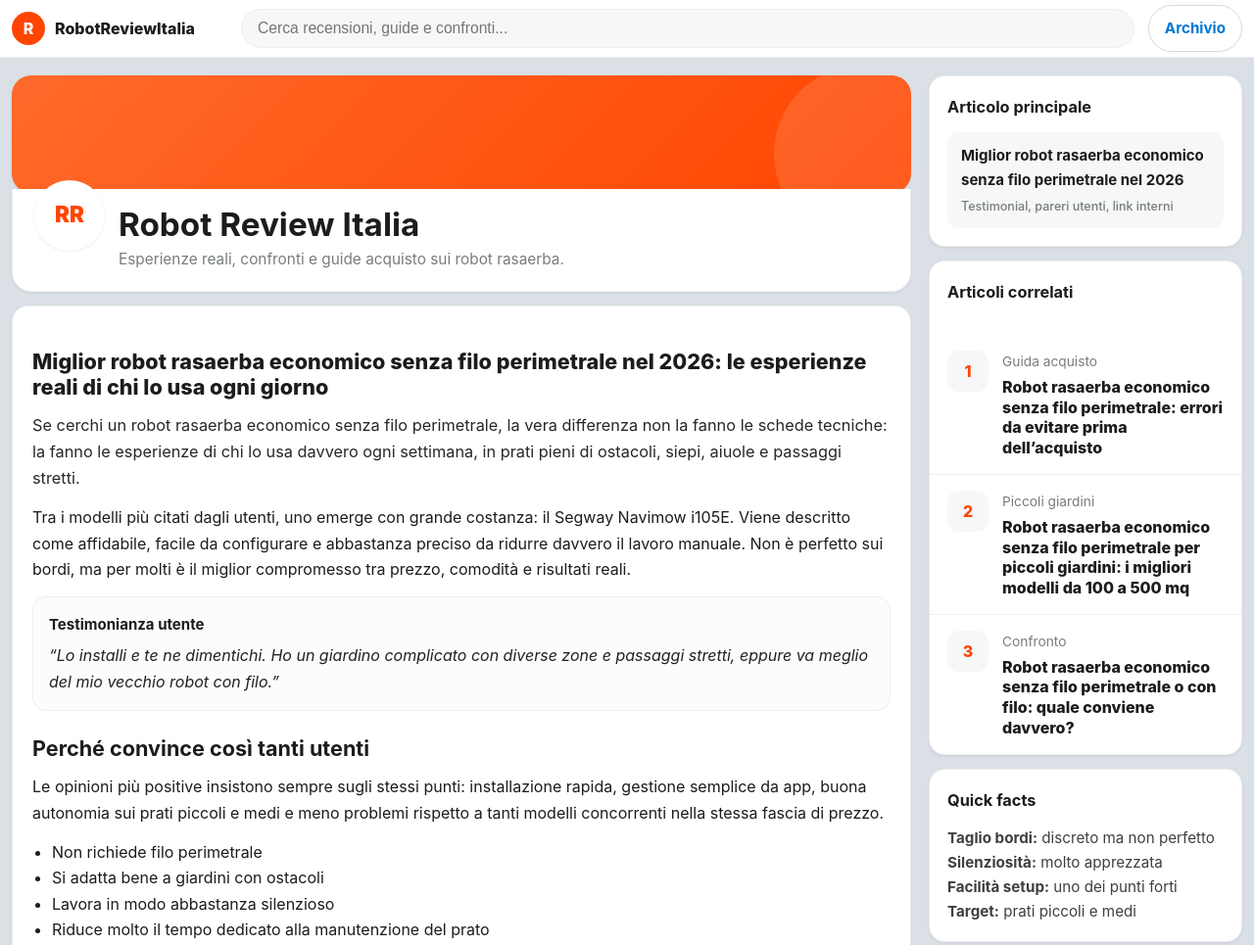
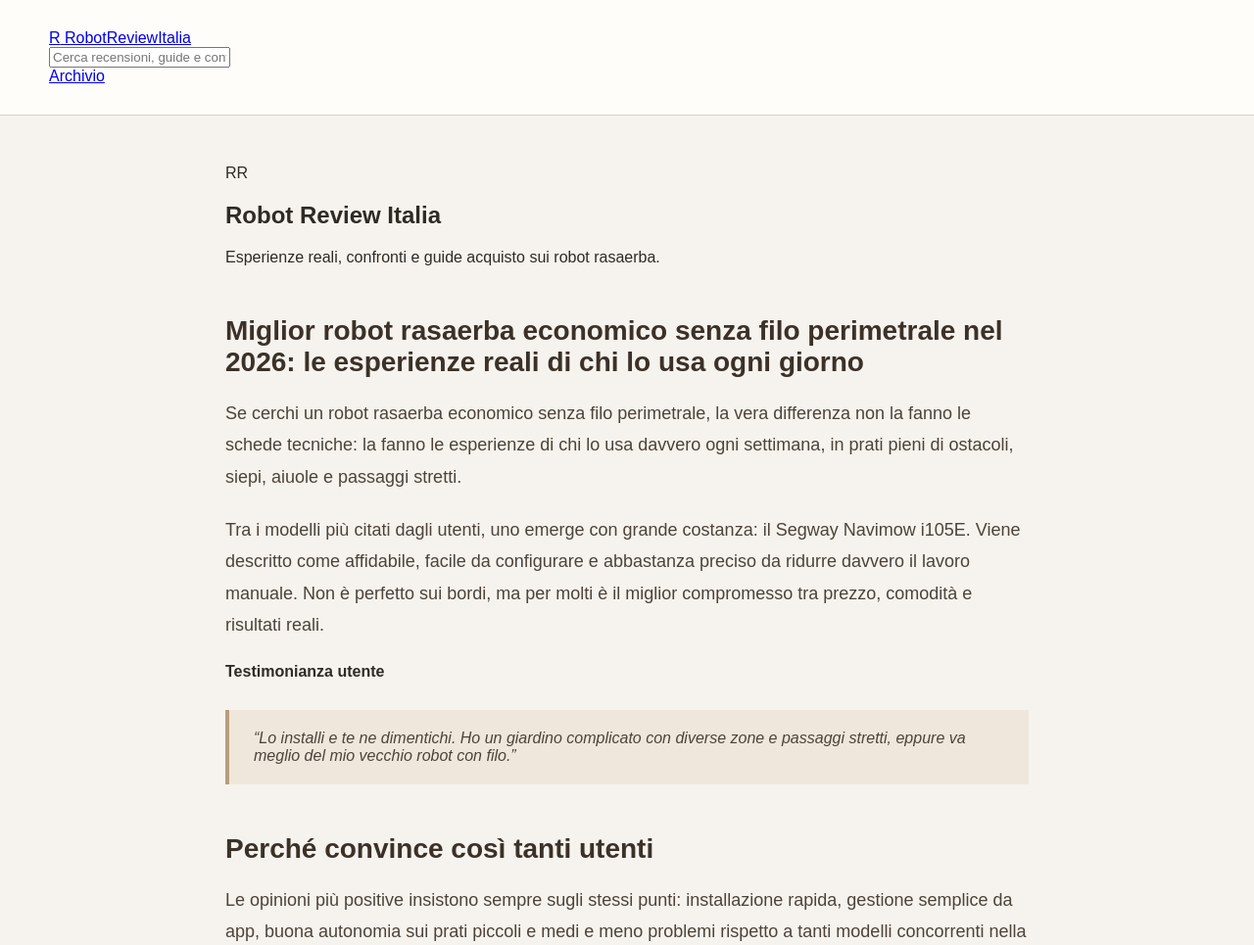
Before and after one commit to elvezioguarino93/roboticacasa, a plain HTML site: page miglior-robot-rasaerba-economico-senza-filo-perimetrale/index.html in a window 1280 px wide. Shown: the top 965 px of the page at 98% size. Drawn offline with Linux system fonts and the light colour scheme.

Commit message:
Update style.css

```diff
--- a/style.css
+++ b/style.css
@@ -1,382 +1,179 @@
-:root {
-  --bg: #dae0e6;
-  --surface: #ffffff;
-  --surface-soft: #f6f7f8;
-  --text: #1c1c1c;
-  --muted: #787c7e;
-  --line: #edeff1;
-  --accent: #ff4500;
-  --blue: #0079d3;
-  --shadow: 0 1px 3px rgba(0,0,0,.08);
-  --radius: 16px;
-  --max: 1280px;
+/* style.css */
+
+body {
+  margin: 0;
+  font-family: Arial, Verdana, sans-serif;
+  background-color: #f6f3ee;
+  color: #2f2a24;
 }
 
-* { box-sizing: border-box; }
-html { scroll-behavior: smooth; }
-body {
-  margin: 0;
-  font-family: Inter, ui-sans-serif, system-ui, -apple-system, BlinkMacSystemFont, "Segoe UI", sans-serif;
-  background: var(--bg);
-  color: var(--text);
-  line-height: 1.65;
+header {
+  border-bottom: 1px solid #d8d0c5;
+  padding: 30px 50px;
+  background-color: #fffdf9;
 }
 
-a { color: inherit; text-decoration: none; }
-a:hover { color: var(--blue); }
-img { max-width: 100%; display: block; }
-
-.topbar {
-  position: sticky;
-  top: 0;
-  z-index: 50;
-  background: #ffffff;
-  border-bottom: 1px solid var(--line);
+.site-title {
+  font-size: 34px;
+  font-weight: bold;
+  margin-bottom: 20px;
+  color: #3f352b;
 }
 
-.topbar-inner {
-  width: min(var(--max), calc(100% - 24px));
-  margin: 0 auto;
-  min-height: 58px;
-  display: grid;
-  grid-template-columns: 220px minmax(220px, 1fr) auto;
-  gap: 14px;
-  align-items: center;
-}
-
-.brand {
+.nav-links {
   display: flex;
-  align-items: center;
-  gap: 10px;
-  font-weight: 800;
-  font-size: 1rem;
-}
-
-.brand-badge {
-  width: 34px;
-  height: 34px;
-  border-radius: 50%;
-  background: var(--accent);
-  color: #fff;
-  display: grid;
-  place-items: center;
-  font-weight: 800;
-}
-
-.searchbar input {
-  width: 100%;
-  height: 40px;
-  border-radius: 999px;
-  border: 1px solid var(--line);
-  background: var(--surface-soft);
-  padding: 0 16px;
-  font-size: .98rem;
-  outline: none;
-}
-
-.searchbar input:focus {
-  border-color: var(--blue);
-  background: #fff;
-}
-
-.top-actions {
-  display: flex;
-  align-items: center;
-  gap: 10px;
-  justify-content: flex-end;
-}
-
-.ghost-btn {
-  display: inline-flex;
-  align-items: center;
-  justify-content: center;
-  border-radius: 999px;
-  padding: 10px 16px;
-  font-weight: 700;
-  font-size: .95rem;
-  border: 1px solid #d7dadc;
-  background: #fff;
-  color: var(--blue);
-  transition: .15s ease;
-  cursor: pointer;
-}
-
-.ghost-btn:hover { transform: translateY(-1px); }
-
-.page {
-  width: min(var(--max), calc(100% - 24px));
-  margin: 18px auto 28px;
-  display: grid;
-  grid-template-columns: minmax(0, 1fr) 320px;
-  gap: 18px;
-  align-items: start;
-}
-
-.feed {
-  display: grid;
-  gap: 14px;
-}
-
-.community-hero {
-  background: linear-gradient(135deg, #ff6a2a, #ff4500);
-  border-radius: 20px;
-  min-height: 120px;
-  box-shadow: var(--shadow);
-  position: relative;
-  overflow: hidden;
-}
-
-.community-hero::after {
-  content: "";
-  position: absolute;
-  inset: auto -40px -50px auto;
-  width: 180px;
-  height: 180px;
-  background: rgba(255,255,255,.12);
-  border-radius: 50%;
-}
-
-.community-bar {
-  background: var(--surface);
-  border-radius: 0 0 20px 20px;
-  margin-top: -18px;
-  padding: 18px 22px 20px;
-  box-shadow: var(--shadow);
-  position: relative;
-  border: 1px solid var(--line);
-  border-top: none;
-}
-
-.community-title {
-  display: flex;
-  align-items: center;
-  gap: 14px;
+  gap: 20px;
   flex-wrap: wrap;
 }
 
-.community-icon {
-  width: 72px;
-  height: 72px;
-  border-radius: 50%;
-  background: #fff;
-  border: 4px solid #fff;
-  display: grid;
-  place-items: center;
-  color: var(--accent);
-  font-weight: 900;
-  font-size: 1.4rem;
-  margin-top: -48px;
-  box-shadow: var(--shadow);
+.nav-links a,
+.post-links a,
+.related-links a,
+footer a {
+  text-decoration: none;
+  color: #6a5a4d;
+  transition: color 0.2s ease;
 }
 
-.community-meta h1 {
-  margin: 0;
-  font-size: clamp(1.5rem, 2.6vw, 2.2rem);
-  line-height: 1.1;
+.nav-links a:hover,
+.post-links a:hover,
+.related-links a:hover,
+footer a:hover {
+  color: #2f2a24;
 }
 
-.community-meta p {
-  margin: 4px 0 0;
-  color: var(--muted);
-  font-size: .96rem;
+main {
+  max-width: 820px;
+  margin: 50px auto;
+  padding: 0 20px;
 }
 
-.post-card {
-  display: block;
-  background: var(--surface);
-  border: 1px solid var(--line);
-  border-radius: var(--radius);
-  box-shadow: var(--shadow);
-  overflow: hidden;
+article h1 {
+  font-size: 42px;
+  margin-bottom: 10px;
+  color: #3b3128;
+  line-height: 1.2;
 }
 
-.post-content {
-  padding: 18px 20px 16px;
+article h2 {
+  font-size: 28px;
+  margin-top: 50px;
+  margin-bottom: 20px;
+  color: #3b3128;
 }
 
-.post-meta {
-  font-size: .9rem;
-  color: var(--muted);
-  margin-bottom: 8px;
+article p {
+  font-size: 18px;
+  line-height: 1.8;
+  color: #4d433a;
+  margin-bottom: 22px;
 }
 
-.post-title {
-  font-size: clamp(1.25rem, 2vw, 1.9rem);
-  line-height: 1.2;
-  margin: 0 0 14px;
-  font-weight: 800;
-}
-
-.post-lead {
-  font-size: 1.02rem;
-  color: #272729;
-  margin: 0 0 16px;
-}
-
-.testimonial-box {
-  border: 1px solid var(--line);
-  background: #fcfcfd;
-  border-radius: 14px;
-  padding: 16px;
-  margin: 14px 0;
-}
-
-.testimonial-box strong {
-  display: block;
-  margin-bottom: 6px;
-  font-size: .94rem;
-}
-
-.testimonial-box blockquote {
-  margin: 0;
-  color: #222;
+blockquote {
+  margin: 30px 0;
+  padding: 20px 25px;
+  background: #efe7dc;
+  border-left: 4px solid #b89d7c;
+  color: #4d433a;
   font-style: italic;
 }
 
-.post-content h2 {
-  font-size: 1.35rem;
-  margin: 26px 0 12px;
-  line-height: 1.2;
+.meta {
+  color: #8b7d70;
+  font-size: 14px;
+  margin-bottom: 30px;
 }
 
-.post-content p {
-  margin: 0 0 14px;
+.hero-box {
+  background: #efe7dc;
+  border: 1px solid #ddd1c2;
+  padding: 28px;
+  margin-bottom: 35px;
 }
 
-.post-content ul {
-  margin: 0 0 14px;
-  padding-left: 20px;
+.hero-box p {
+  margin: 0;
+  font-size: 20px;
+  line-height: 1.8;
+  font-style: italic;
 }
 
-.post-actions {
-  display: flex;
-  gap: 18px;
-  flex-wrap: wrap;
-  align-items: center;
-  margin-top: 18px;
-  color: var(--muted);
-  font-size: .92rem;
-  font-weight: 700;
+.post-links {
+  display: grid;
+  grid-template-columns: repeat(3, 1fr);
+  gap: 20px;
+  margin-top: 40px;
+  padding-top: 30px;
+  border-top: 1px solid #d8d0c5;
+  align-items: stretch;
 }
 
-.sidebar {
-  display: grid;
-  gap: 14px;
-  position: sticky;
-  top: 76px;
+.post-links a {
+  display: flex;
+  align-items: center;
+  justify-content: center;
+  background: #fffdf9;
+  padding: 20px;
+  border: 1px solid #ddd1c2;
+  text-align: center;
+  font-size: 16px;
+  min-height: 90px;
 }
 
-.sidebar-card {
-  background: var(--surface);
-  border: 1px solid var(--line);
-  border-radius: var(--radius);
-  box-shadow: var(--shadow);
-  overflow: hidden;
+.related-section {
+  margin-top: 60px;
+  padding-top: 30px;
+  border-top: 1px solid #d8d0c5;
 }
 
-.sidebar-card-inner {
-  padding: 18px;
+.related-section h2 {
+  font-size: 24px;
+  margin-bottom: 20px;
+  color: #3b3128;
 }
 
-.sidebar-card h3 {
-  margin: 0 0 12px;
-  font-size: 1.02rem;
+.related-links {
+  list-style: square;
+  padding-left: 20px;
+  margin: 0;
 }
 
-.sidebar-card p {
-  margin: 0;
-  color: #3d3f40;
-  font-size: .95rem;
+.related-links li {
+  margin-bottom: 12px;
 }
 
-.sidebar-list {
-  display: grid;
-  gap: 10px;
+footer {
+  margin-top: 60px;
+  padding: 30px 20px;
+  background-color: #fffdf9;
+  border-top: 1px solid #d8d0c5;
+  text-align: center;
+  font-size: 14px;
+  color: #7a6c60;
 }
 
-.sidebar-link {
-  display: block;
-  padding: 12px 14px;
-  border-radius: 12px;
-  background: var(--surface-soft);
-  font-weight: 700;
-  font-size: .94rem;
+footer nav {
+  margin-top: 10px;
 }
 
-.sidebar-link small {
-  display: block;
-  color: var(--muted);
-  font-weight: 500;
-  margin-top: 4px;
+footer nav a {
+  margin: 0 10px;
 }
 
-.article-list-item {
-  display: grid;
-  grid-template-columns: 42px minmax(0, 1fr);
-  gap: 14px;
-  padding: 16px 18px;
-  border-top: 1px solid var(--line);
-}
+@media (max-width: 768px) {
+  header {
+    padding: 25px 20px;
+  }
 
-.article-list-item:first-child { border-top: 0; }
-
-.rank {
-  width: 42px;
-  height: 42px;
-  border-radius: 12px;
-  background: var(--surface-soft);
-  display: grid;
-  place-items: center;
-  font-weight: 800;
-  color: var(--accent);
-}
-
-.mini-meta {
-  color: var(--muted);
-  font-size: .86rem;
-  margin-bottom: 4px;
-}
-
-.mini-title {
-  font-weight: 800;
-  line-height: 1.3;
-}
-
-.footer {
-  width: min(var(--max), calc(100% - 24px));
-  margin: 0 auto 24px;
-  color: var(--muted);
-  font-size: .92rem;
-  text-align: center;
-}
-
-@media (max-width: 1024px) {
-  .page {
+  .post-links {
     grid-template-columns: 1fr;
   }
 
-  .sidebar {
-    position: static;
+  article h1 {
+    font-size: 32px;
+  }
+
+  article h2 {
+    font-size: 24px;
   }
 }
-
-@media (max-width: 780px) {
-  .topbar-inner {
-    grid-template-columns: 1fr;
-    padding: 10px 0;
-  }
-
-  .top-actions {
-    justify-content: flex-start;
-  }
-
-  .community-title {
-    align-items: flex-start;
-  }
-
-  .community-icon {
-    width: 60px;
-    height: 60px;
-    margin-top: -38px;
-  }
-}
```
